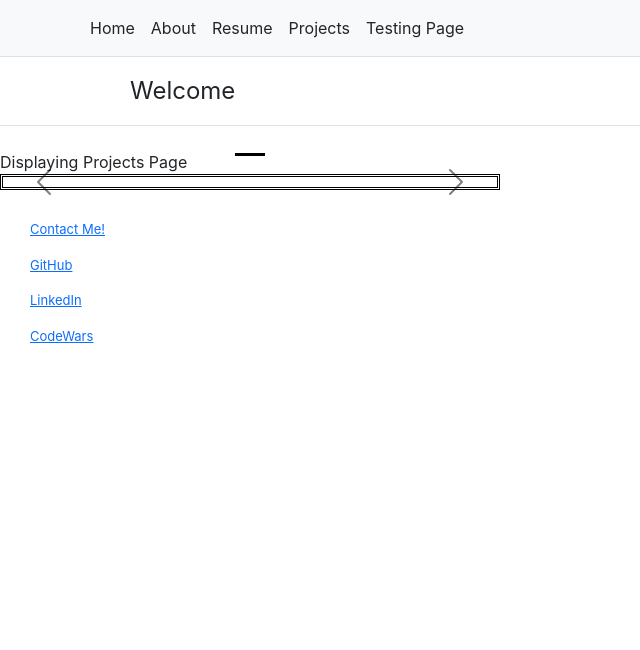
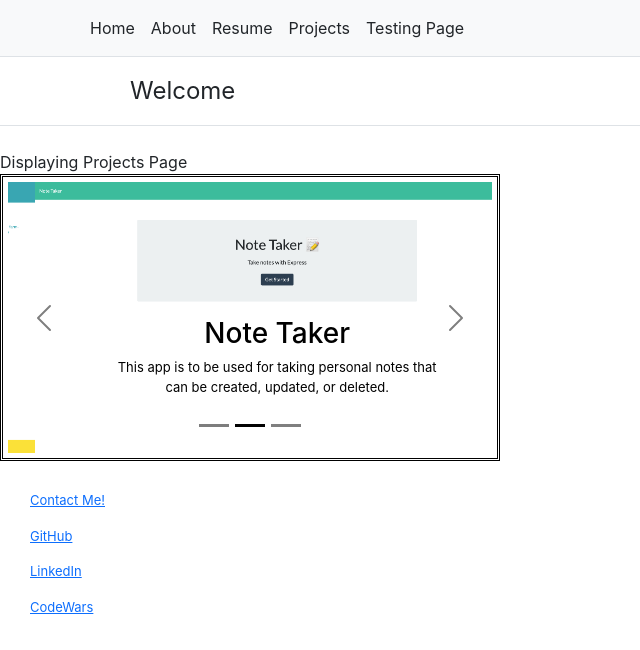
Before and after one commit to Lil-Chevy/react-web-page, a React (Create React App) app: page /Projects in a window 1280 px wide. Shown: the top 650 px of the page, without its empty margins (0-640 px from the left). Built offline with nearby package versions, Linux system fonts and the light colour scheme.

Commit message:
revert to previous carousel

```diff
--- a/src/components/Projects/index.js
+++ b/src/components/Projects/index.js
@@ -1,27 +1,12 @@
-// import React from "react";
-// import CarouselComponent from "../Carousel";
-// import "./projects.css";
-
-// function Projects() {
-//   return (
-//     <section>
-//       <div>Displaying Projects Page</div>
-//       <CarouselComponent />
-//     </section>
-//   );
-// }
-
-// export default Projects;
-
 import React from "react";
-import TestingCarouselComponent from "../TestCarousel";
+import CarouselComponent from "../Carousel";
 import "./projects.css";
 
 function Projects() {
   return (
     <section>
       <div>Displaying Projects Page</div>
-      <TestingCarouselComponent />
+      <CarouselComponent />
     </section>
   );
 }
```
Also changed, not shown: src/components/TestCarousel/index.js (+11 -0 lines).
